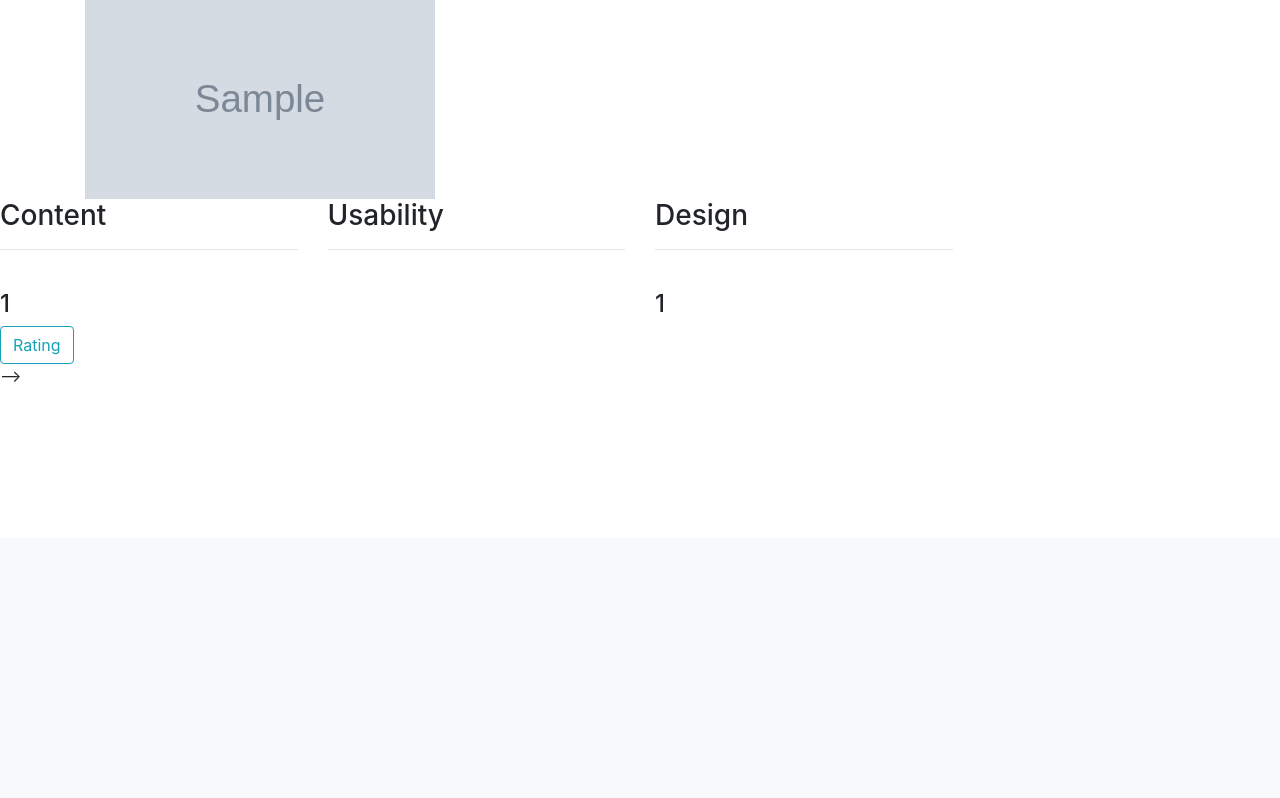
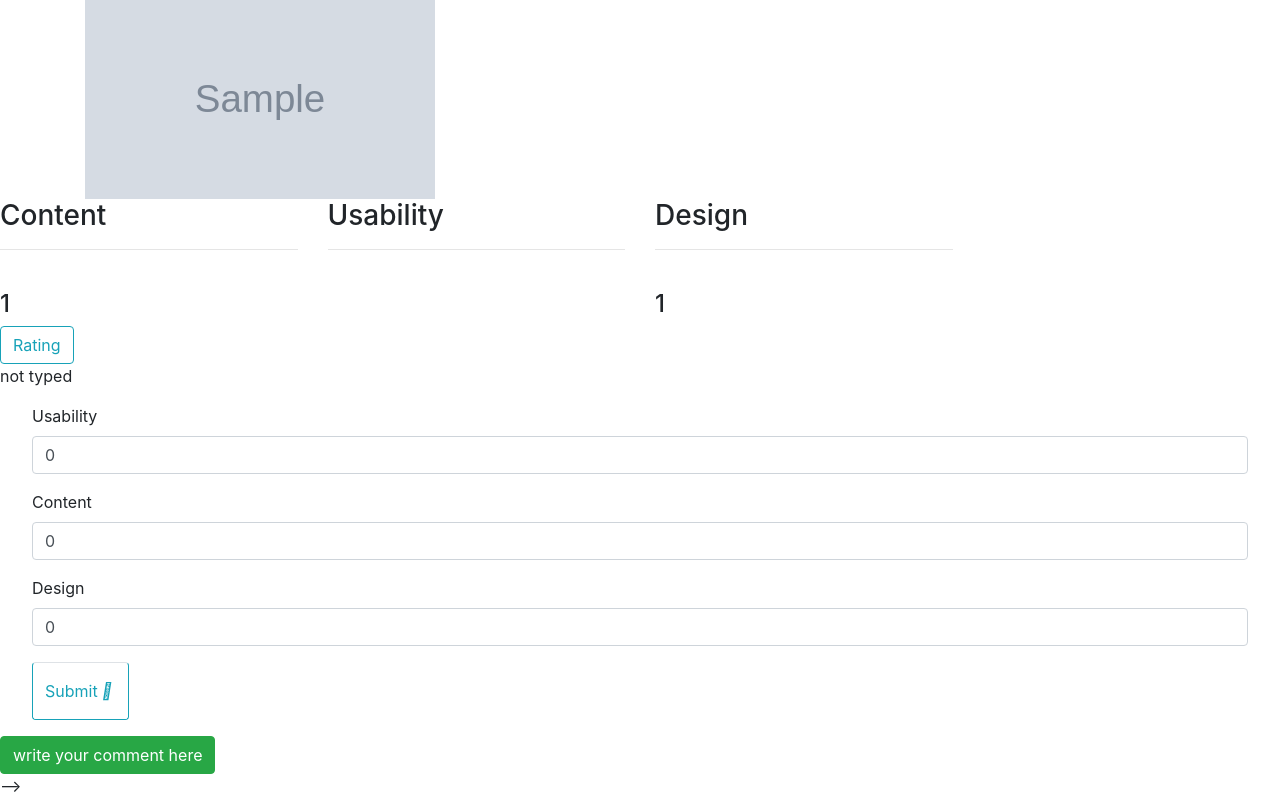
Before and after one commit to laetitia123/Award-Django, a Django app: page /own_page/1 in a window 1280 px wide. Shown: the part 262-1060 px from the top of the page. Before the commit the page ends 644 px from the top, so only its background shows below. Run offline with Django 3.2, Linux system fonts and the light colour scheme; a user stored in the database is signed in; tables that the repository leaves empty hold one stand-in row (values such as "Sample post"); grey boxes marked "Sample" are stand-in pictures; some libraries are stand-ins or nearby versions; some web fonts are replaced.

Commit message:
style added to page.html

```diff
--- a/awardapp/templates/page.html
+++ b/awardapp/templates/page.html
@@ -35,9 +35,9 @@
 
 <a href="{{images.link}}" class="btn btn-pink btn-md pull-right" target="_blank"><i class="far fa-chevron-double-right"></i></a>
 <button class="btn btn-outline-info" type="button" data-target="#votesform" data-toggle="modal">Rating</button>
-        <br> -->
-<!-- not typed -->
-<!-- <div class="modal fade" id="votesform" tabindex="-1" role="dialog" aria-labelledby="myModalLabel"
+        <br>
+not typed
+<!-- <!-- <div class="modal fade" id="votesform" tabindex="-1" role="dialog" aria-labelledby="myModalLabel"
 aria-hidden="true">
 <div class="modal-dialog" role="document">
 <div class="modal-content">
@@ -47,7 +47,7 @@ aria-hidden="true">
     <button type="button" class="close" data-dismiss="modal" aria-label="Close">
     <span aria-hidden="true">&times;</span>
     </button>
-  </div>
+  </div> -->
   <div class="modal-body mx-3">
             <div class="form animated slideInDown">
                             <form action="{% url 'own_page' images.id %}"method="POST">
```
